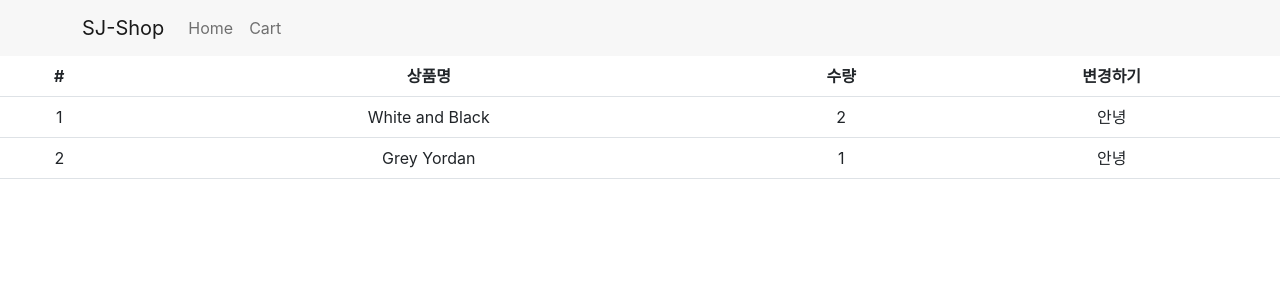
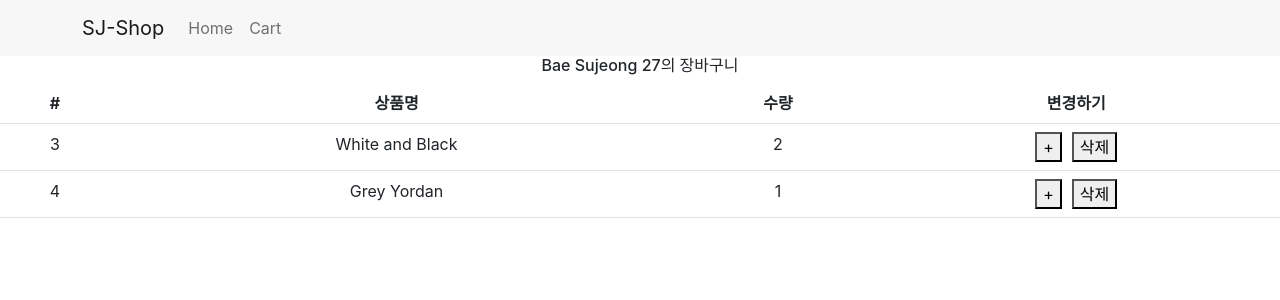
Before and after one commit to sjbae77/react_shop, a React (Create React App) app: page /cart in a window 1280 px wide. Shown: the top 300 px of the page. Built offline with nearby package versions, Linux system fonts and the light colour scheme.

Commit message:
redux toolkit을 사용하여 장바구니 기능구현(추가,삭제, 수량증가)

```diff
--- a/src/App.css
+++ b/src/App.css
@@ -2,6 +2,9 @@
   text-align: center;
 }
 
+.ml10 {
+  margin-left: 10px;
+}
 .mt20 {
   margin-top: 20px;
 }
--- a/src/pages/Cart.js
+++ b/src/pages/Cart.js
@@ -1,11 +1,17 @@
 import { Table } from "react-bootstrap";
-import { useSelector } from "react-redux";
+import { useDispatch, useSelector } from "react-redux";
+import { increaseCount, deleteItem } from "./../redux/cartSlice";
 
 function Cart() {
-  let cart = useSelector((state) => state.cart);
+  const user = useSelector((state) => state.user);
+  const cart = useSelector((state) => state.cart);
+  const dispatch = useDispatch();
 
   return (
     <div>
+      <h6>
+        {user.name} {user.age}의 장바구니
+      </h6>
       <Table>
         <thead>
           <tr>
@@ -19,10 +25,26 @@ function Cart() {
           {cart.map((a, i) => {
             return (
               <tr key={i}>
-                <td>{i + 1}</td>
+                <td>{cart[i].id}</td>
                 <td>{cart[i].name}</td>
                 <td>{cart[i].count}</td>
-                <td>안녕</td>
+                <td>
+                  <button
+                    onClick={() => {
+                      dispatch(increaseCount(cart[i].id));
+                    }}
+                  >
+                    +
+                  </button>
+                  <button
+                    className="ml10"
+                    onClick={() => {
+                      dispatch(deleteItem(cart[i].id));
+                    }}
+                  >
+                    삭제
+                  </button>
+                </td>
               </tr>
             );
           })}
--- a/src/pages/Detail.js
+++ b/src/pages/Detail.js
@@ -1,15 +1,18 @@
 import { useState, useEffect } from "react";
 import { useParams } from "react-router-dom";
 import { Nav } from "react-bootstrap";
+import { addItem } from "./../redux/cartSlice";
+import { useDispatch } from "react-redux";
 
 function Detail(props) {
   const path = process.env.PUBLIC_URL;
   const { id } = useParams();
-  let item = props.Shoes.find((x) => x.id == id);
+  const item = props.Shoes.find((x) => x.id == id);
   const [Event, setEvent] = useState(true);
-  const [Count, setCount] = useState(0);
+  const [Count, setCount] = useState(1);
   const [Tab, setTab] = useState(0);
   const [Fade, setFade] = useState("");
+  const dispatch = useDispatch();
 
   useEffect(() => {
     let timer = setTimeout(() => {
@@ -46,6 +49,7 @@ function Detail(props) {
           <div className="mb20">
             구매수량 : {Count}
             <button
+              className="ml10"
               onClick={() => {
                 setCount(Count + 1);
               }}
@@ -54,7 +58,18 @@ function Detail(props) {
             </button>
           </div>
 
-          <button className="btn btn-danger">주문하기</button>
+          <button
+            className="btn btn-danger"
+            onClick={() => {
+              alert("장바구니에 추가되었습니다.");
+
+              dispatch(
+                addItem({ id: item.id, name: item.title, count: Count })
+              );
+            }}
+          >
+            주문하기
+          </button>
         </div>
       </div>
 
--- /dev/null
+++ b/src/redux/cartSlice.js
@@ -0,0 +1,31 @@
+import { createSlice } from "@reduxjs/toolkit";
+
+let cart = createSlice({
+  name: "cart",
+  initialState: [
+    { id: 3, name: "White and Black", count: 2 },
+    { id: 4, name: "Grey Yordan", count: 1 },
+  ],
+  reducers: {
+    increaseCount(state, action) {
+      let idx = state.findIndex((a) => a.id === action.payload);
+      state[idx].count++;
+    },
+    addItem(state, action) {
+      let idx = state.findIndex((a) => a.id === action.payload.id);
+      if (idx >= 0) {
+        state[idx].count += action.payload.count;
+      } else {
+        state.push(action.payload);
+      }
+    },
+    deleteItem(state, action) {
+      let idx = state.findIndex((a) => a.id === action.payload);
+      state.splice(idx, 1);
+    },
+  },
+});
+
+export let { increaseCount, addItem, deleteItem } = cart.actions;
+
+export default cart;
--- a/src/redux/store.js
+++ b/src/redux/store.js
@@ -1,15 +1,10 @@
 import { configureStore, createSlice } from "@reduxjs/toolkit";
-
-let cart = createSlice({
-  name: "cart",
-  initialState: [
-    { id: 0, name: "White and Black", count: 2 },
-    { id: 2, name: "Grey Yordan", count: 1 },
-  ],
-});
+import user from "./userSlice";
+import cart from "./cartSlice";
 
 export default configureStore({
   reducer: {
+    user: user.reducer,
     cart: cart.reducer,
   },
 });
--- /dev/null
+++ b/src/redux/userSlice.js
@@ -0,0 +1,9 @@
+import { createSlice } from "@reduxjs/toolkit";
+
+let user = createSlice({
+  name: "user",
+  initialState: { name: "Bae Sujeong", age: 27 },
+  reducers: {},
+});
+
+export default user;
```
